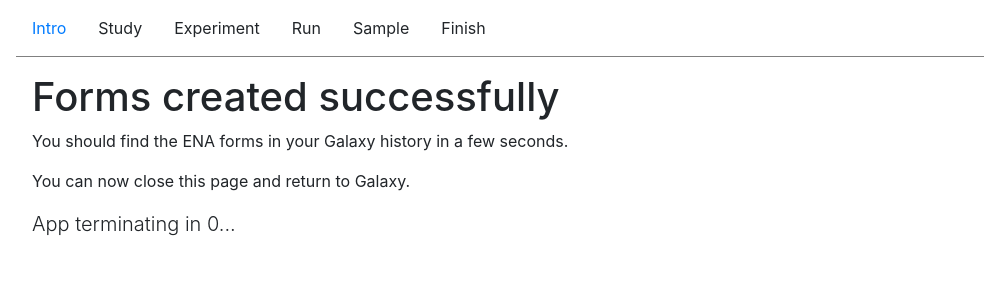
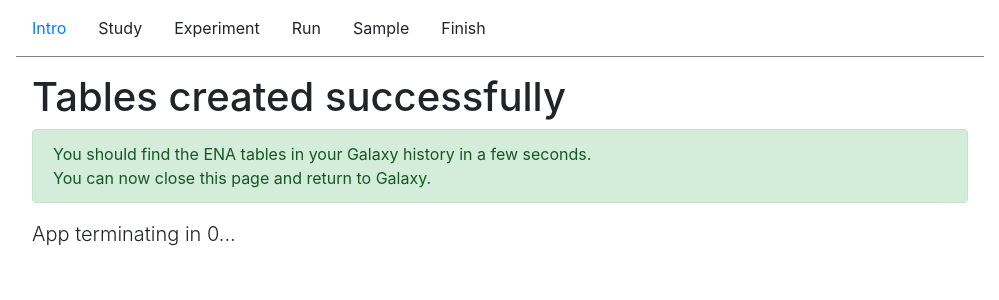
Before and after one commit to usegalaxy-au/ena-upload-interactive-tool, a Vue app in the folder client/: page /success in a window 1280 px wide. Shown: the top 300 px of the page, without its empty margins (140-1139 px from the left). Built offline with nearby package versions, Linux system fonts and the light colour scheme.

Commit message:
Update wording

```diff
--- a/client/src/components/LandingPage.vue
+++ b/client/src/components/LandingPage.vue
@@ -7,7 +7,7 @@
       which ensure that the data are valid for ENA upload.
       Once completed, this tool will output four tables (Study, Experiment, Run and Sample)
       to your Galaxy History, which can be used as inputs for the ENA upload tool.
-      First choose a metadata template, then continue to fill out the metadata for your dataset(s)
+      First choose a metadata template, then fill out the metadata for your dataset(s)
       in the proceeding tabs.
     </p>
 
@@ -29,7 +29,7 @@
     </div>
 
     <p v-if="!userUpload && hasFormData" class="alert alert-danger">
-      You have entered data for this form. Changing the template will result in loss of data if the schema does not match.
+      You have entered data for this template. Changing the template will result in loss of data if the schema does not match.
     </p>
 
     <p v-if="userUpload && !templateMatchErrorMsg" class="alert alert-success">
--- a/client/src/components/SubmitPage.vue
+++ b/client/src/components/SubmitPage.vue
@@ -13,7 +13,7 @@
           <span class="material-symbols-outlined">warning</span>
         </td>
         <td class="px-3">
-          <b>Invalid forms: "{{ invalidForms.join('", "') }}"</b>.
+          <b>Invalid tables: "{{ invalidForms.join('", "') }}"</b>.
           The entered data is not valid for ENA submission. You can still generate
           these tables, but they must be completed before proceeding to ENA upload.
           To continue editing these table with this tool, you will need to remember
--- a/client/src/components/SuccessPage.vue
+++ b/client/src/components/SuccessPage.vue
@@ -1,7 +1,11 @@
 <template>
-  <h1>Forms created successfully</h1>
-  <p>You should find the ENA forms in your Galaxy history in a few seconds.</p>
-  <p>You can now close this page and return to Galaxy.</p>
+  <h1>Tables created successfully</h1>
+
+  <p class="alert alert-success">
+    You should find the ENA tables in your Galaxy history in a few seconds.
+    <br>
+    You can now close this page and return to Galaxy.
+  </p>
 
   <p class="lead">
     App terminating in {{ secondsToTerminate }}...
```
